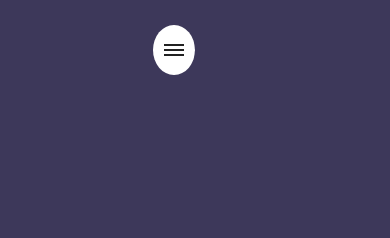
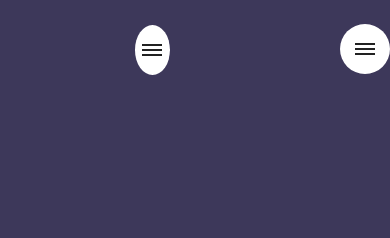
Before and after one commit to etojeDenys/Test, a plain HTML site: page index.html in a window 390 px wide. Shown: the top 238 px of the page. Drawn offline with nearby package versions, Linux system fonts and the light colour scheme.

Commit message:
BurgerMenuButton with icons
3 icons

```diff
--- a/g.js
+++ b/g.js
@@ -3,9 +3,9 @@
 
 });
 
-$('.menu-btn').on('click', function(e) {
+$('.menu-btn__1').on('click', function(e) {
     e.preventDefault();
-    $(this).toggleClass('menu-btn_active');
+    $(this).toggleClass('menu-btn__1_active');
     $('.menu_nav').toggleClass('menu_nav_active');
     $('.menu-block').toggleClass('menu-block_active');
 
@@ -21,3 +21,9 @@ $('.cardd').on('click',function () {
   $('.back').toggleClass('back_active');
 
 });
+$('.menu-btn__2').on('click', function(e) {
+  e.preventDefault();
+  $(this).toggleClass('menu-btn__2__active');
+  $('.menu_nav__2').toggleClass('menu_nav__2__active');
+
+});
--- a/index.html
+++ b/index.html
@@ -4,6 +4,7 @@
   <meta charset="UTF-8">
   <meta name="viewport" content="width=device-width, initial-scale=1.0">
   <link rel="stylesheet" href="main.css">
+  <script src="https://kit.fontawesome.com/63c884a7f4.js" crossorigin="anonymous"></script>
   <title>Document</title>
 </head>
 <body>
@@ -18,12 +19,22 @@
         <a href="#" class="menu_nav__link">About</a>
         <a href="#" class="menu_nav__link">Contacts</a>
       </nav>
-      <a href="" class="menu-btn">
+      <a href="" class="menu-btn menu-btn__1">
         <span></span>
         </a>
     </div>
 
-  </header>
+<div class="menu-block__2">
+<nav class="menu_nav__2">
+  <a href="#"><i class="fas fa-camera"></i></a>
+  <a href="#"><i class="fas fa-address-book"></i></a>
+  <a href="#"><i class="fas fa-calendar-alt"></i></a>
+</nav>
+<a href="" class="menu-btn menu-btn__2">
+  <span></span>
+  </a>
+</div>
+ </header>
 
 
 
--- a/main.css
+++ b/main.css
@@ -98,7 +98,7 @@ header{
 
   height: 100px;
   display: flex;
-  justify-content: left;
+  justify-content:space-around;
   align-items:center;
 
 }
@@ -112,9 +112,9 @@ header{
 
 
 }
-.menu-btn span,
-.menu-btn span::before,
-.menu-btn span::after{
+.menu-btn__1 span,
+.menu-btn__1 span::before,
+.menu-btn__1 span::after{
   position: absolute;
   height: 2px;
   width: 20px;
@@ -124,25 +124,25 @@ header{
   margin-left: -10px;
   margin-top: -1px;
 }
-.menu-btn span::before,
-.menu-btn span::after{
+.menu-btn__1 span::before,
+.menu-btn__1 span::after{
   content: "";
   transition-duration: 0.2s;
 }
-.menu-btn span::before{
+.menu-btn__1 span::before{
 transform: translateY(-5px);
 }
-.menu-btn span::after{
+.menu-btn__1 span::after{
   transform: translateY(5px);
   }
 
-.menu-btn_active span::before{
+.menu-btn__1_active span::before{
   transform: rotate(-35deg);
   width: 10px;
   transform-origin: left bottom;
 }
 
-.menu-btn_active span::after{
+.menu-btn__1_active span::after{
   transform: rotate(35deg);
   width: 10px;
   transform-origin:left top;
@@ -186,6 +186,76 @@ opacity: 0;
   opacity: 1;
 }
 /* ---------------------------------- */
+.menu-block__2{
+  position: relative;
+
+}
+
+.menu_nav__2 a{
+  color: #222;
+  background-color: #fff;
+  width: 30px;
+  height: 30px;
+  border-radius: 50%;
+  display: flex;
+  justify-content: center;
+  align-items:center;
+  position: absolute;
+  z-index: 0;
+  border: 1px solid;
+  left: 20%;
+  top: 20%;
+  transition-duration:.3s ;
+}
+.menu_nav__2__active a:nth-child(1){
+  transform: translate(150%,0%);
+  transition-delay: 0.1s;
+}
+.menu_nav__2__active a:nth-child(2){
+  transform: translate(100%,100%);
+  transition-delay: 0.2s;
+
+}
+.menu_nav__2__active a:nth-child(3){
+  transform: translate(0%,150%);
+  transition-delay: 0.3s;
+
+}
+.menu-btn__2 span,
+.menu-btn__2 span::before,
+.menu-btn__2 span::after{
+  position: absolute;
+  height: 2px;
+  width: 20px;
+  top: 50%;
+  left: 50%;
+  background-color:#222;
+  margin-left: -10px;
+  margin-top: -1px;
+}
+.menu-btn__2 span::before,
+.menu-btn__2 span::after{
+  content: "";
+  transition-duration: 0.2s;
+}
+
+.menu-btn__2 span::before{
+  transform: translateY(-5px);
+  }
+  .menu-btn__2 span::after{
+    transform: translateY(5px);
+    }
+.menu-btn__2__active span{
+  height: 0;
+}
+.menu-btn__2__active span::before{
+transform: rotate(45deg);
+}
+.menu-btn__2__active span::after{
+  transform: rotate(-45deg);
+  }
+
+ /* ////////////////////////////////// */
 .happy{
   background-color: #fab1a0;
   height: 400px;
```
